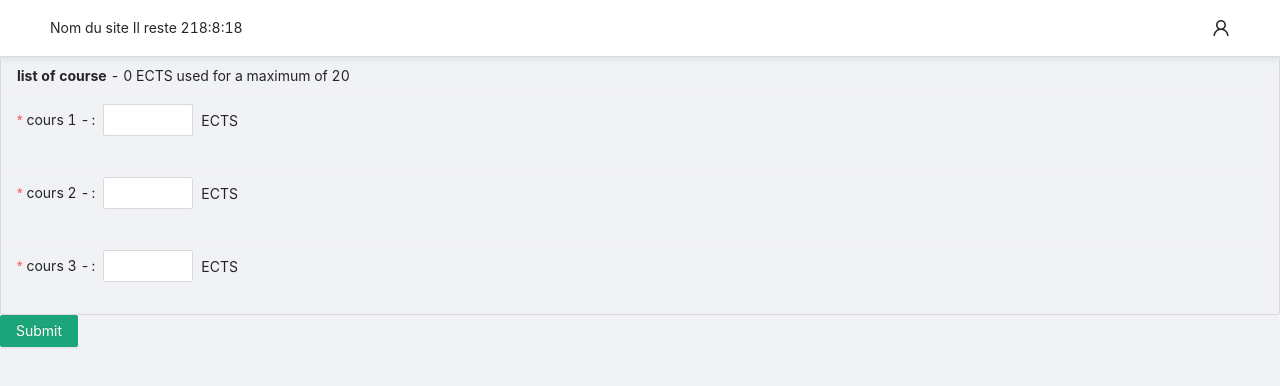
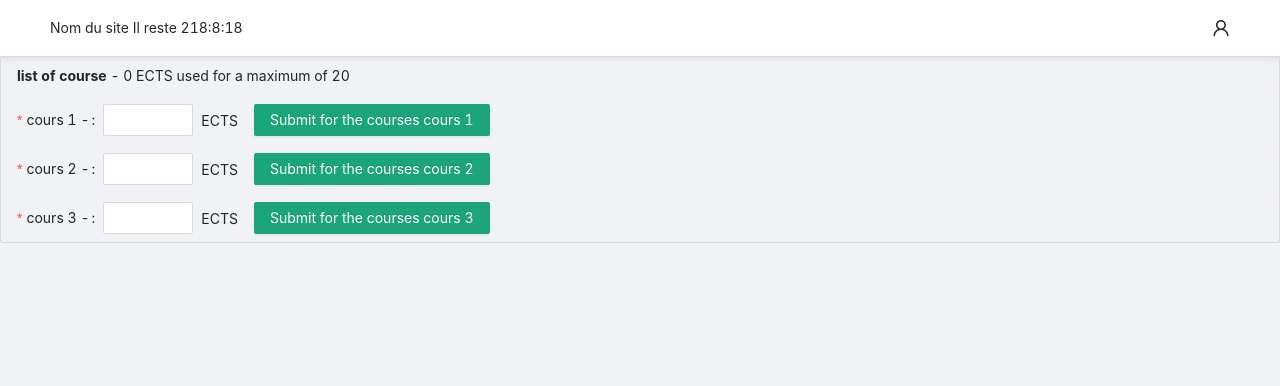
Before and after one commit to Tushita111/blockchain_project, a React (Create React App) app: page / in a window 1280 px wide. Shown: the top 386 px of the page. Built offline with nearby package versions, Linux system fonts and the light colour scheme.

Commit message:
fix the form to be one per course

```diff
--- /dev/null
+++ b/src/component/ects_choice/Ects.tsx
@@ -0,0 +1,69 @@
+import { Button, Form, InputNumber } from "antd";
+import { useEffect } from "react";
+
+interface EctsProps {
+    maxEcts : number;
+    name : string;
+    initialEcts : number;
+    ectsAlreadyUsed : number;
+
+    /**
+     * call when the number of ects is changed inside the input
+     * @param value the new value of the input
+     * @param name the name of the input
+     * @returns nothing
+     */
+    ectsChange : (value : number, name : string) => void;
+}
+
+const Ects = ({maxEcts, ectsAlreadyUsed, name, initialEcts, ectsChange} : EctsProps) => {
+    const [form] = Form.useForm();
+
+    // when the count of ects change, we revalidate the field
+    useEffect(() => {
+        form.validateFields();
+    }, [ectsAlreadyUsed, form])
+
+    const onFinish = (values: any) => {
+        console.log('Received values of form: ', values);
+    };
+
+    return (
+        <Form
+            form={form}
+            layout="inline"
+            onFinish={onFinish}
+            initialValues={{[name] : initialEcts}}
+        >
+            <Form.Item
+                label={name + " - "}
+                name={name}
+                rules={[
+                    { required: true },
+                    {
+                        validator: (_, value) =>
+                        ectsAlreadyUsed + value <= maxEcts ? Promise.resolve() : Promise.reject(new Error('The count of ECTS must be under ' + maxEcts)),
+                    }
+                ]}
+
+            >
+                <InputNumber
+                    name={name}
+                    min={0}
+                    max={maxEcts}
+                    onChange={(value) => ectsChange(value ? value : 0, name)}
+                />
+                <span style={{ marginLeft: 8 }}>
+                ECTS
+                </span>
+            </Form.Item>
+            <Form.Item>
+                <Button type="primary">Submit for the courses {name}</Button>
+            </Form.Item>
+
+        </Form>
+    );
+
+}
+
+export default Ects;
--- a/src/component/ects_choice/EctsChoice.tsx
+++ b/src/component/ects_choice/EctsChoice.tsx
@@ -1,5 +1,6 @@
-import { Button, Form, InputNumber, List } from "antd";
-import React, { useEffect, useState } from "react";
+import { List } from "antd";
+import { useEffect, useState } from "react";
+import Ects from "./Ects";
 
 interface Course {
     name : string;
@@ -10,63 +11,31 @@ const coursesName = ["cours 1", "cours 2", "cours 3"]
 const maxEcts = 20;
 
 const EctsChoice = () => {
-    const [form] = Form.useForm();
+    const [courses, setCourses] = useState<Course[]>(coursesName.map((courseName) => {return {name : courseName, ects : 0} as Course}));
+    const [ectsUsed, setEctsUsed] = useState<number>(0);
 
-    const [ectsUsed, setEctsUsed] = useState<number>(0);
-    const [courses, setCourses] = useState<Course[]>(
-        coursesName.map((i) => {return {name : i, ects : 0}})
-    )
 
-    // when the count of ects change, we revalidate the field
+    // when the count of ects for a course change, we update the state to recalculate the ects used
     useEffect(() => {
-        form.validateFields();
-    }, [ectsUsed, form])
-
-    // when the courses change, we update the count of ects
-    useEffect(() => {
-        setEctsUsed(
-            courses.reduce(
-                (previous : number, current : Course) => previous + current.ects,
-                0
-            )
-        )
-    }, [courses]);
+        setEctsUsed(courses.reduce((acc, course) => acc + course.ects, 0));
+    }, [courses])
 
     /**
      * on change of a ects number, we update the state
      * @param value the new value
      * @param name the name of the courses
      */
-    const ectsChange = (value : number | null, name : string ) => {
-        if(value){
-            setCourses(
-                courses.map((i) =>
-                {
-                    if(i.name === name){
-                        return {ects : value, name : i.name}
-                    }else{
-                        return i;
+    const ectsChange = (value : number, name : string ) => {
+        const newCourses = courses.map((course) => {
+            if(course.name === name) {
+                return {name : course.name, ects : value} as Course;
             }
-                })
-            )
-        }
+            return course;
+        });
+        setCourses(newCourses);
     }
 
-
-    const onFinish = (values: any) => {
-        console.log('Received values of form: ', values);
-    };
-
-
     return (
-        <Form
-            form={form}
-            initialValues={
-                // transform the array of course in an object like : {name : ects}
-                coursesName.reduce((object, course) => ({ ...object, [course]: 0}), {})
-            }
-            onFinish={onFinish}
-        >
         <List
             size="small"
             header={<div><strong>list of course</strong> - {ectsUsed} ECTS used for a maximum of {maxEcts}</div>}
@@ -74,36 +43,10 @@ const EctsChoice = () => {
             dataSource={courses}
             renderItem={(item) =>
                 <List.Item>
-                        <Form.Item
-                            label={item.name + " - "}
-                            name={item.name}
-                            rules={[
-                                { required: true },
-                                {
-                                    validator: () =>
-                                    ectsUsed <= maxEcts ? Promise.resolve() : Promise.reject(new Error('The count of ECTS must be under ' + maxEcts)),
-                                }
-                            ]}
-
-                        >
-                            <InputNumber
-                                name={item.name}
-                                min={0}
-                                max={maxEcts}
-                                onChange={(value) => ectsChange(value, item.name)}
-                            />
-                            <span style={{ marginLeft: 8 }}>
-                            ECTS
-                            </span>
-                        </Form.Item>
+                    <Ects maxEcts={maxEcts} name={item.name} ectsAlreadyUsed={ectsUsed} initialEcts={item.ects} ectsChange={ectsChange}></Ects>
                 </List.Item>
             }
         />
-
-            <Form.Item>
-                <Button type="primary">Submit</Button>
-            </Form.Item>
-        </Form>
     )
 }
 
```
Lines whose indentation alone changed are shown as unchanged.
